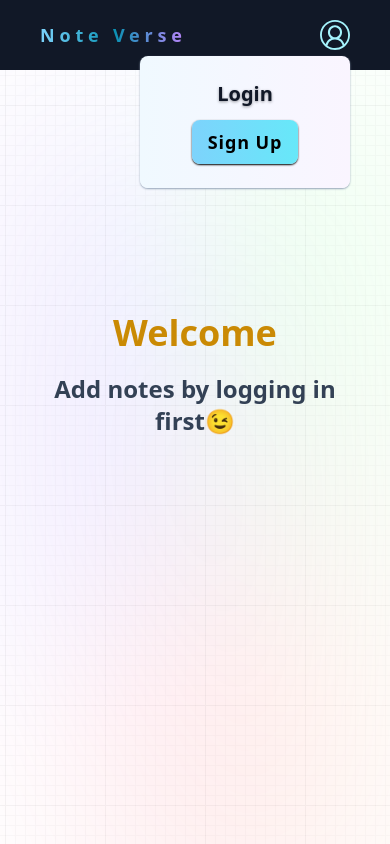
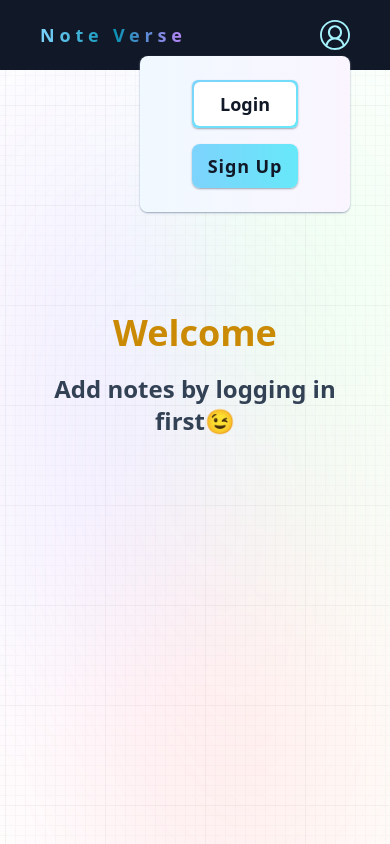
Before and after one commit to AkshatSoni1/New-Notes-App, a Next.js app: page / in a window 390 px wide. Both pictures are taken after a click on the icon 335 px from the left and 35 px from the top of the page. Built offline with nearby package versions, Linux system fonts and the light colour scheme.

Commit message:
Modified login and create note button

```diff
--- a/components/Navbar.jsx
+++ b/components/Navbar.jsx
@@ -87,36 +87,39 @@ const Navbar = () => {
 
           {toggleDropdown && (<div className="bg-gradient-to-r from-sky-50 to-purple-50 z-30 text-center absolute right-10 top-11 mt-3 w-1/2 p-5 rounded-lg min-w-[210px] flex-col gap-2 justify-end items-end max-h-fit shadow-sm shadow-slate-400 py-6">
             {isLoggedIn ?
-              <>
-                <Link
-                  href="/create-note"
-                  className=" text-blue-950  font-semibold text-xl hover:text-cyan-500 text-center [text-shadow:_0_1px_3px_rgb(0_0_0_/_40%)]"
+              <div className="flex flex-col items-center">
+                <Link href="/create-note" class="relative p-0.5 inline-flex items-center justify-center font-bold overflow-hidden group rounded-md shadow-sm shadow-gray-400"
                   onClick={() => setToggleDropdown(false)}
                 >
-                  Create Note
+                  <span class="w-full h-full bg-gradient-to-br from-sky-300  to-cyan-300 group-hover:from-sky-300 group-hover:to-cyan-300 absolute"></span>
+                  <span class="relative px-3 py-[0.58rem] transition-all ease-out bg-white rounded-md group-hover:bg-opacity-0 duration-400">
+                    <span class="relative text-gray-900 text-lg">Create Note</span>
+                  </span>
                 </Link>
+
                 <button
                   type="button"
                   onClick={handleLogout}
-                  className="mt-3 text-black text-lg shadow-sm shadow-black font-bold tracking-wider bg-gradient-to-r from-sky-300 to-cyan-300 hover:bg-gradient-to-br focus:ring-2 focus:outline-none focus:ring-cyan-300 dark:focus:ring-cyan-800 rounded-lg px-5 py-2 text-center"
+                  className="mt-4 text-black text-lg shadow-sm shadow-gray-400 font-bold tracking-wider bg-gradient-to-r from-sky-300 to-cyan-300 hover:bg-gradient-to-br focus:ring-2 focus:outline-none focus:ring-cyan-300 dark:focus:ring-cyan-800 rounded-lg px-7 py-2.5 text-center"
                 >
                   Log Out
                 </button>
-              </>
+                </div>
+
               :
               <div className="flex flex-col items-center">
-                <Link
-                  href="/login"
-                  className="text-gray-900 font-bold text-xl hover:text-cyan-500 text-center [text-shadow:_0_1px_3px_rgb(0_0_0_/_40%)]"
+                <Link href="/login" class="relative p-0.5 inline-flex items-center justify-center font-bold overflow-hidden group rounded-md shadow-sm shadow-gray-400"
                   onClick={() => setToggleDropdown(false)}
                 >
-                  Login
+                  <span class="w-full h-full bg-gradient-to-br from-sky-300  to-cyan-300 group-hover:from-sky-300 group-hover:to-cyan-300 absolute"></span>
+                  <span class="relative px-[1.6rem] py-2 transition-all ease-out bg-white rounded-md group-hover:bg-opacity-0 duration-400">
+                    <span class="relative text-gray-900 text-lg">Login</span>
+                  </span>
                 </Link>
                 <Link
-                  type="button"
                   href={"/signup"}
                   onClick={() => setToggleDropdown(false)}
-                  className="w-fit mt-3 text-black text-lg shadow-sm shadow-black font-bold tracking-wider bg-gradient-to-r from-sky-300  to-cyan-300 hover:bg-gradient-to-br focus:ring-2 focus:outline-none focus:ring-cyan-300 dark:focus:ring-cyan-800 rounded-lg px-4 py-2 text-center"
+                  className="w-fit mt-4 text-gray-900 text-lg shadow-sm shadow-gray-400 font-bold tracking-wider bg-gradient-to-r from-sky-300  to-cyan-300 hover:bg-gradient-to-br focus:ring-2 focus:outline-none focus:ring-cyan-300 dark:focus:ring-cyan-800 rounded-lg px-4 py-2 text-center"
                 >
                   Sign Up
                 </Link>
```
